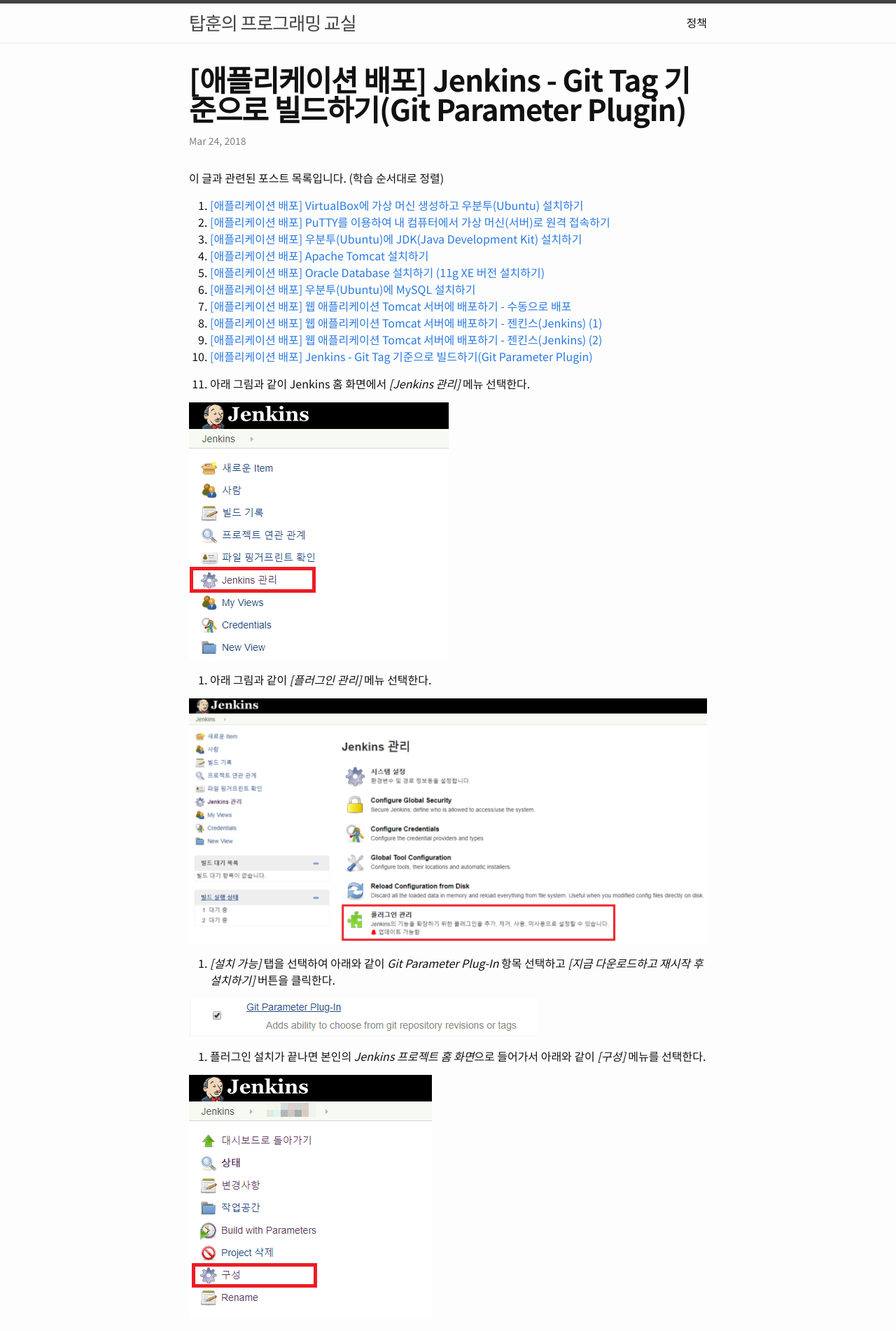
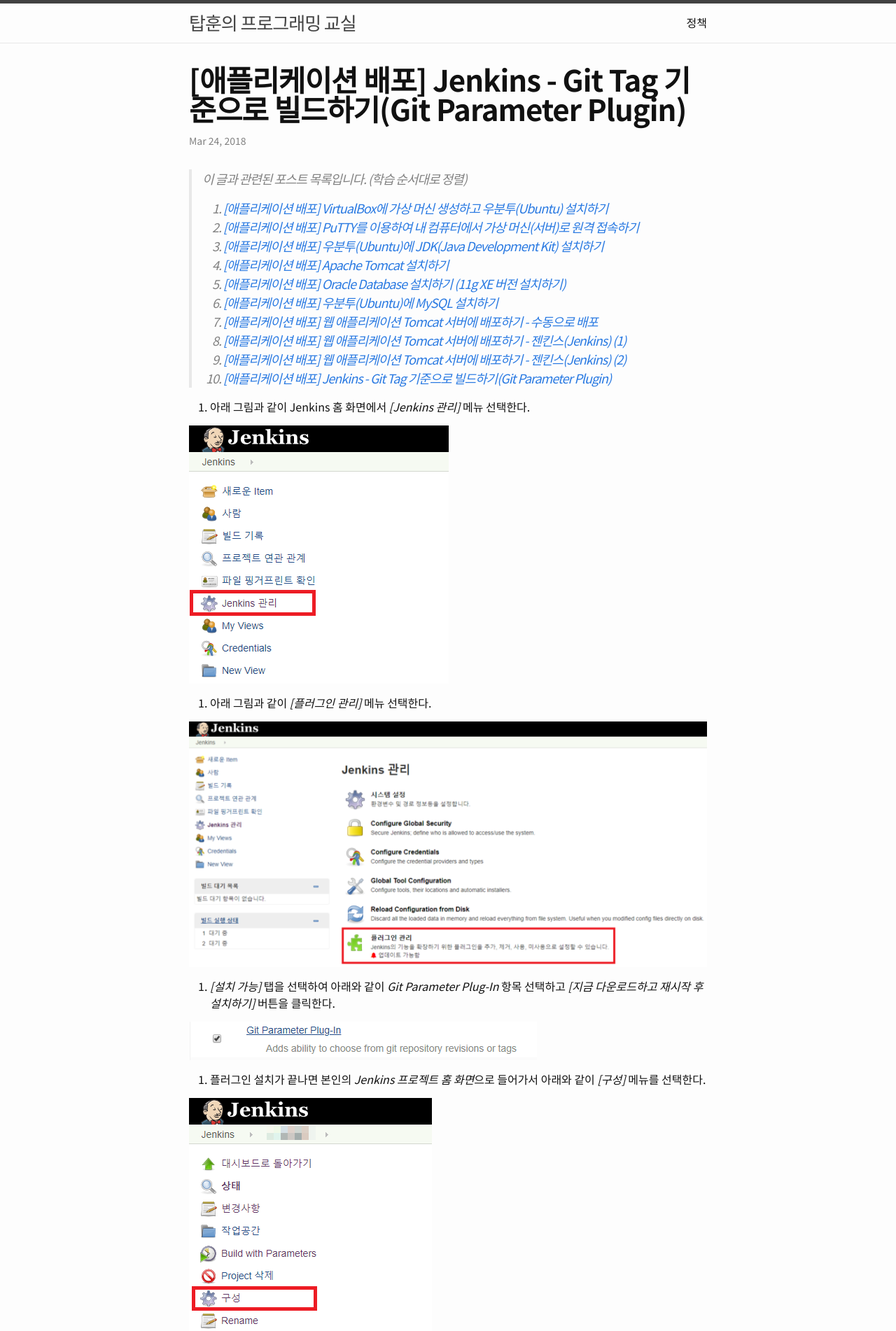
Before and after one commit to teachertophoon/teachertophoon.github.io, a Jekyll site: the page built from _posts/2018-03-24-setup-git-parameter-plugin-to-jenkins.markdown, in a window 1280 px wide. Shown: the top 1902 px of the page at 70% size. Built offline with Jekyll 4.4.1, drawn with Linux system fonts in a browser that asks for light colours; comment, search, counter and statistics services are not loaded.

Commit message:
인용 추가

```diff
--- a/_posts/2018-03-24-setup-git-parameter-plugin-to-jenkins.markdown
+++ b/_posts/2018-03-24-setup-git-parameter-plugin-to-jenkins.markdown
@@ -5,17 +5,17 @@ date: 2018-03-24 23:59:59 +0900
 tags: [jenkins, plugin]
 comments: true
 ---
-이 글과 관련된 포스트 목록입니다. (학습 순서대로 정렬)
-1. [[애플리케이션 배포] VirtualBox에 가상 머신 생성하고 우분투(Ubuntu) 설치하기](https://blog.tophoon.com/2018/03/10/setup-ubuntu-to-virtualbox.html)
-2. [[애플리케이션 배포] PuTTY를 이용하여 내 컴퓨터에서 가상 머신(서버)로 원격 접속하기](https://blog.tophoon.com/2018/03/11/connecting-local-remote-using-putty.html)
-3. [[애플리케이션 배포] 우분투(Ubuntu)에 JDK(Java Development Kit) 설치하기](https://blog.tophoon.com/2018/03/12/setup-jdk-to-ubuntu.html)
-4. [[애플리케이션 배포] Apache Tomcat 설치하기](https://blog.tophoon.com/2018/03/13/setup-tomcat-to-ubuntu.html)
-5. [[애플리케이션 배포] Oracle Database 설치하기 (11g XE 버전 설치하기)](https://blog.tophoon.com/2018/03/14/setup-oracle-to-ubuntu.html)
-6. [[애플리케이션 배포] 우분투(Ubuntu)에 MySQL 설치하기](https://blog.tophoon.com/2018/03/20/setup-mysql-to-ubuntu.html)
-7. [[애플리케이션 배포] 웹 애플리케이션 Tomcat 서버에 배포하기 - 수동으로 배포](https://blog.tophoon.com/2018/03/21/deploy-war-to-tomcat-manually.html)
-8. [[애플리케이션 배포] 웹 애플리케이션 Tomcat 서버에 배포하기 - 젠킨스(Jenkins) (1)](https://blog.tophoon.com/2018/03/22/deploy-war-to-tomcat-jenkins.html)
-9. [[애플리케이션 배포] 웹 애플리케이션 Tomcat 서버에 배포하기 - 젠킨스(Jenkins) (2)](https://blog.tophoon.com/2018/03/23/deploy-war-to-tomcat-jenkins.html)
-10. [[애플리케이션 배포] Jenkins - Git Tag 기준으로 빌드하기(Git Parameter Plugin)](https://blog.tophoon.com/2018/03/24/setup-git-parameter-plugin-to-jenkins.html)
+> 이 글과 관련된 포스트 목록입니다. (학습 순서대로 정렬)
+> 1. [[애플리케이션 배포] VirtualBox에 가상 머신 생성하고 우분투(Ubuntu) 설치하기](https://blog.tophoon.com/2018/03/10/setup-ubuntu-to-virtualbox.html)
+> 2. [[애플리케이션 배포] PuTTY를 이용하여 내 컴퓨터에서 가상 머신(서버)로 원격 접속하기](https://blog.tophoon.com/2018/03/11/connecting-local-remote-using-putty.html)
+> 3. [[애플리케이션 배포] 우분투(Ubuntu)에 JDK(Java Development Kit) 설치하기](https://blog.tophoon.com/2018/03/12/setup-jdk-to-ubuntu.html)
+> 4. [[애플리케이션 배포] Apache Tomcat 설치하기](https://blog.tophoon.com/2018/03/13/setup-tomcat-to-ubuntu.html)
+> 5. [[애플리케이션 배포] Oracle Database 설치하기 (11g XE 버전 설치하기)](https://blog.tophoon.com/2018/03/14/setup-oracle-to-ubuntu.html)
+> 6. [[애플리케이션 배포] 우분투(Ubuntu)에 MySQL 설치하기](https://blog.tophoon.com/2018/03/20/setup-mysql-to-ubuntu.html)
+> 7. [[애플리케이션 배포] 웹 애플리케이션 Tomcat 서버에 배포하기 - 수동으로 배포](https://blog.tophoon.com/2018/03/21/deploy-war-to-tomcat-manually.html)
+> 8. [[애플리케이션 배포] 웹 애플리케이션 Tomcat 서버에 배포하기 - 젠킨스(Jenkins) (1)](https://blog.tophoon.com/2018/03/22/deploy-war-to-tomcat-jenkins.html)
+> 9. [[애플리케이션 배포] 웹 애플리케이션 Tomcat 서버에 배포하기 - 젠킨스(Jenkins) (2)](https://blog.tophoon.com/2018/03/23/deploy-war-to-tomcat-jenkins.html)
+> 10. [[애플리케이션 배포] Jenkins - Git Tag 기준으로 빌드하기(Git Parameter Plugin)](https://blog.tophoon.com/2018/03/24/setup-git-parameter-plugin-to-jenkins.html)
 
 1. 아래 그림과 같이 Jenkins 홈 화면에서 *[Jenkins 관리]* 메뉴 선택한다.
 
@@ -57,14 +57,14 @@ Branch: */master
 
 ![이미지](/files/setup-git-parameter-plugin-to-jenkins-08.png)
 
-이 글과 관련된 포스트 목록입니다. (학습 순서대로 정렬)
-1. [[애플리케이션 배포] VirtualBox에 가상 머신 생성하고 우분투(Ubuntu) 설치하기](https://blog.tophoon.com/2018/03/10/setup-ubuntu-to-virtualbox.html)
-2. [[애플리케이션 배포] PuTTY를 이용하여 내 컴퓨터에서 가상 머신(서버)로 원격 접속하기](https://blog.tophoon.com/2018/03/11/connecting-local-remote-using-putty.html)
-3. [[애플리케이션 배포] 우분투(Ubuntu)에 JDK(Java Development Kit) 설치하기](https://blog.tophoon.com/2018/03/12/setup-jdk-to-ubuntu.html)
-4. [[애플리케이션 배포] Apache Tomcat 설치하기](https://blog.tophoon.com/2018/03/13/setup-tomcat-to-ubuntu.html)
-5. [[애플리케이션 배포] Oracle Database 설치하기 (11g XE 버전 설치하기)](https://blog.tophoon.com/2018/03/14/setup-oracle-to-ubuntu.html)
-6. [[애플리케이션 배포] 우분투(Ubuntu)에 MySQL 설치하기](https://blog.tophoon.com/2018/03/20/setup-mysql-to-ubuntu.html)
-7. [[애플리케이션 배포] 웹 애플리케이션 Tomcat 서버에 배포하기 - 수동으로 배포](https://blog.tophoon.com/2018/03/21/deploy-war-to-tomcat-manually.html)
-8. [[애플리케이션 배포] 웹 애플리케이션 Tomcat 서버에 배포하기 - 젠킨스(Jenkins) (1)](https://blog.tophoon.com/2018/03/22/deploy-war-to-tomcat-jenkins.html)
-9. [[애플리케이션 배포] 웹 애플리케이션 Tomcat 서버에 배포하기 - 젠킨스(Jenkins) (2)](https://blog.tophoon.com/2018/03/23/deploy-war-to-tomcat-jenkins.html)
-10. [[애플리케이션 배포] Jenkins - Git Tag 기준으로 빌드하기(Git Parameter Plugin)](https://blog.tophoon.com/2018/03/24/setup-git-parameter-plugin-to-jenkins.html)
+> 이 글과 관련된 포스트 목록입니다. (학습 순서대로 정렬)
+> 1. [[애플리케이션 배포] VirtualBox에 가상 머신 생성하고 우분투(Ubuntu) 설치하기](https://blog.tophoon.com/2018/03/10/setup-ubuntu-to-virtualbox.html)
+> 2. [[애플리케이션 배포] PuTTY를 이용하여 내 컴퓨터에서 가상 머신(서버)로 원격 접속하기](https://blog.tophoon.com/2018/03/11/connecting-local-remote-using-putty.html)
+> 3. [[애플리케이션 배포] 우분투(Ubuntu)에 JDK(Java Development Kit) 설치하기](https://blog.tophoon.com/2018/03/12/setup-jdk-to-ubuntu.html)
+> 4. [[애플리케이션 배포] Apache Tomcat 설치하기](https://blog.tophoon.com/2018/03/13/setup-tomcat-to-ubuntu.html)
+> 5. [[애플리케이션 배포] Oracle Database 설치하기 (11g XE 버전 설치하기)](https://blog.tophoon.com/2018/03/14/setup-oracle-to-ubuntu.html)
+> 6. [[애플리케이션 배포] 우분투(Ubuntu)에 MySQL 설치하기](https://blog.tophoon.com/2018/03/20/setup-mysql-to-ubuntu.html)
+> 7. [[애플리케이션 배포] 웹 애플리케이션 Tomcat 서버에 배포하기 - 수동으로 배포](https://blog.tophoon.com/2018/03/21/deploy-war-to-tomcat-manually.html)
+> 8. [[애플리케이션 배포] 웹 애플리케이션 Tomcat 서버에 배포하기 - 젠킨스(Jenkins) (1)](https://blog.tophoon.com/2018/03/22/deploy-war-to-tomcat-jenkins.html)
+> 9. [[애플리케이션 배포] 웹 애플리케이션 Tomcat 서버에 배포하기 - 젠킨스(Jenkins) (2)](https://blog.tophoon.com/2018/03/23/deploy-war-to-tomcat-jenkins.html)
+> 10. [[애플리케이션 배포] Jenkins - Git Tag 기준으로 빌드하기(Git Parameter Plugin)](https://blog.tophoon.com/2018/03/24/setup-git-parameter-plugin-to-jenkins.html)
```
